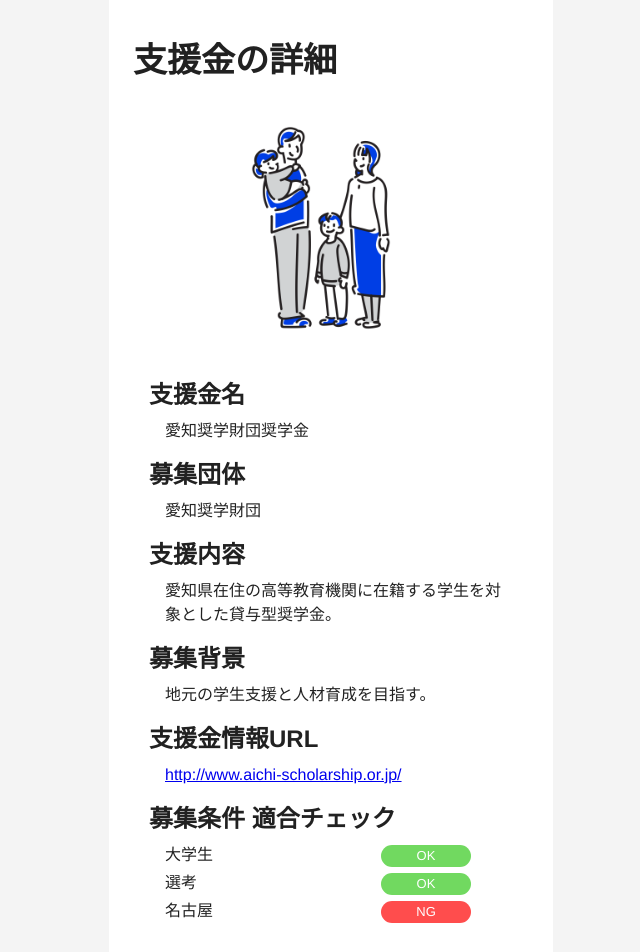
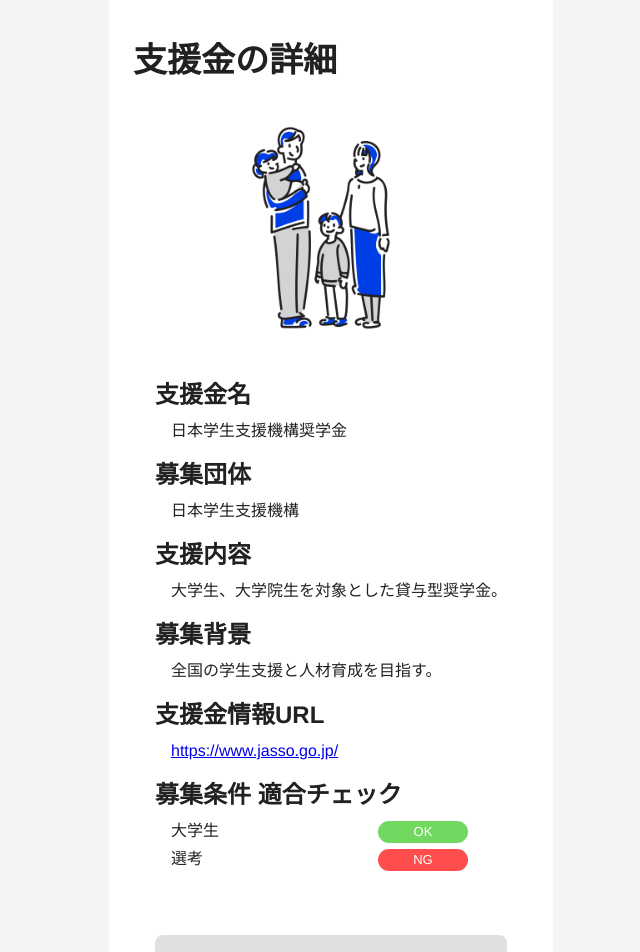
Before and after one commit to STECH-for-My-Shienkin-Navi/My-Shienkin-Navi, a React (Vite) app: page /SupportDetail in a window 1280 px wide. Shown: the top 952 px of the page, without its empty margins (309-949 px from the left). Built offline with nearby package versions, Linux system fonts and the light colour scheme.

Commit message:
feat: 支援金一覧・詳細繋ぎこみ

```diff
--- a/src/components/pages/SupportDetailPage.tsx
+++ b/src/components/pages/SupportDetailPage.tsx
@@ -8,6 +8,7 @@ import { CommonButton } from '../common/CommonButton';
 import { useRecoilValue } from 'recoil';
 import { SupportDataListState } from '../../data/SupportDataList';
 import { SupportDataType } from '../../types/SupportDataType';
+import { SelectSupportIdState } from '../../hooks/SelectSupportIdState';
 
 const dispItem = [
   {
@@ -58,21 +59,8 @@ const NGChip = () => {
 export const SupportDetailPage: FC = () => {
   const navigator = useNavigate();
   const supportDataList = useRecoilValue(SupportDataListState);
-  const selectItemId = 5;
+  const selectItemId = useRecoilValue(SelectSupportIdState);
   const dispContent = supportDataList[selectItemId];
-
-  const navList = [
-    {
-      label: 'この支援金を申請する',
-      path: null,
-      isPrimary: true,
-    },
-    {
-      label: '支援金の選択肢に戻る',
-      path: '/SupportList',
-      isSecondary: true,
-    },
-  ];
 
   return (
     <MainLayout title="支援金の詳細">
@@ -109,7 +97,7 @@ export const SupportDetailPage: FC = () => {
                         </Grid>
                         <Grid item xs={6} textAlign="center">
                           {/* {supportDataList[selectItemId].status[index] ? <OKChip /> : <NGChip />} */}
-                          {index !== 2 ? <OKChip /> : <NGChip />}
+                          {index !== 1 ? <OKChip /> : <NGChip />}
                         </Grid>
                       </Grid>
                     );
--- a/src/components/pages/SupportListPage.tsx
+++ b/src/components/pages/SupportListPage.tsx
@@ -9,8 +9,9 @@ import FirstPageIcon from '@mui/icons-material/FirstPage';
 import NavigateNextIcon from '@mui/icons-material/NavigateNext';
 import LastPageIcon from '@mui/icons-material/LastPage';
 import LocalOfferIcon from '@mui/icons-material/LocalOffer';
-import { useRecoilValue } from 'recoil';
+import { useRecoilValue, useSetRecoilState } from 'recoil';
 import { SupportDataListState } from '../../data/SupportDataList';
+import { SelectSupportIdState } from '../../hooks/SelectSupportIdState';
 
 export const SupportListPage: FC = () => {
   const navigate = useNavigate();
@@ -19,6 +20,8 @@ export const SupportListPage: FC = () => {
   const itemsPerPage = 4; // 1ページあたりのアイテム数
   const [currentPage, setCurrentPage] = useState(0); // 現在のページ数
   const [currentList, setCurrentList] = useState(supportDataList.slice(0, itemsPerPage)); // 現在表示するリスト
+  // recoil SelectSupportIdState
+  const setSelectSupportId = useSetRecoilState(SelectSupportIdState);
 
   useEffect(() => {
     // ページが変更された時に表示するリストを更新
@@ -59,6 +62,7 @@ export const SupportListPage: FC = () => {
                     <CommonButton
                       children="詳細確認・申請"
                       onClick={() => {
+                        setSelectSupportId(item.id);
                         navigate('/SupportDetail');
                       }}
                     />
--- /dev/null
+++ b/src/hooks/SelectSupportIdState.ts
@@ -0,0 +1,6 @@
+import { atom } from 'recoil';
+
+export const SelectSupportIdState = atom<number>({
+  key: 'SelectSupportIdState',
+  default: 0,
+});
```
